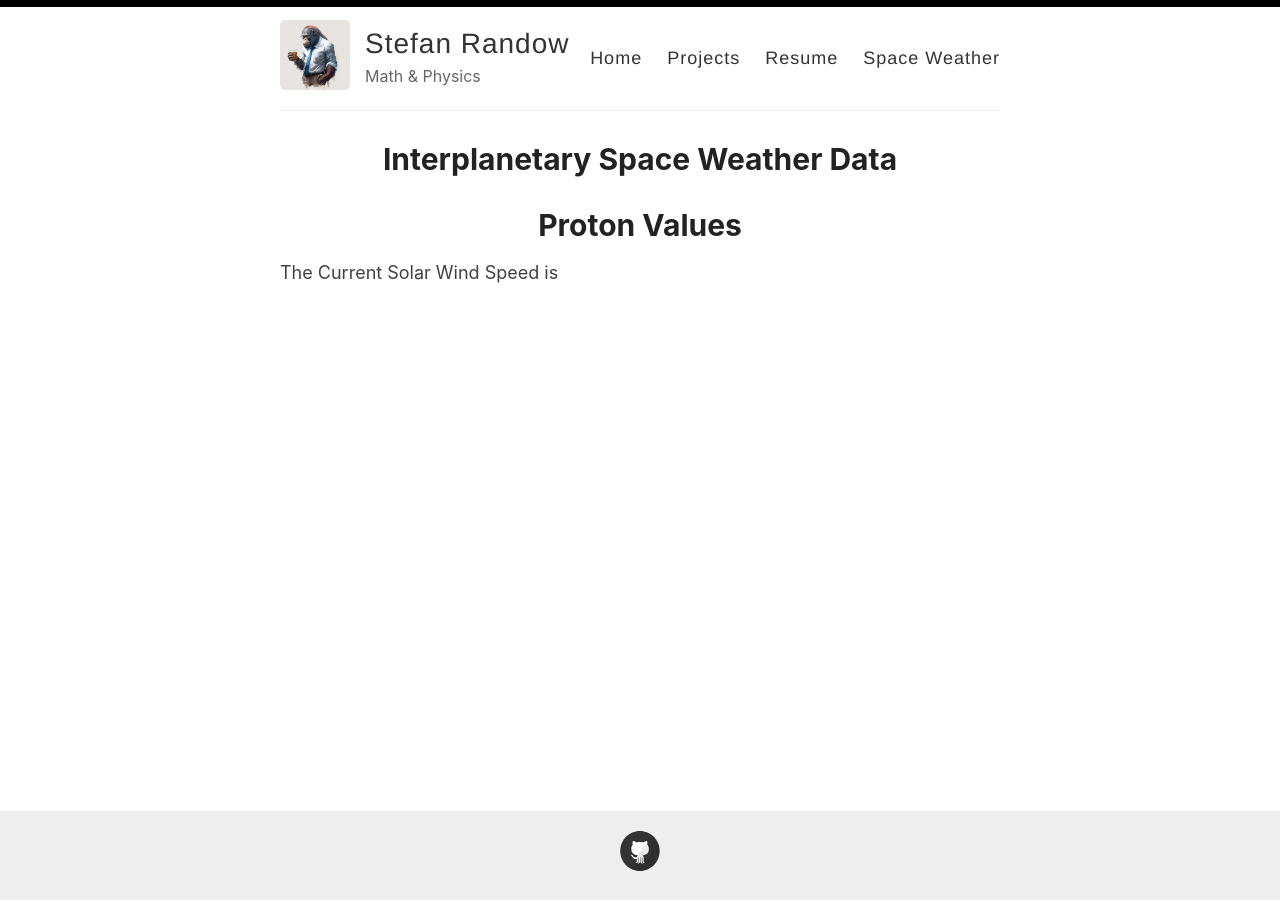
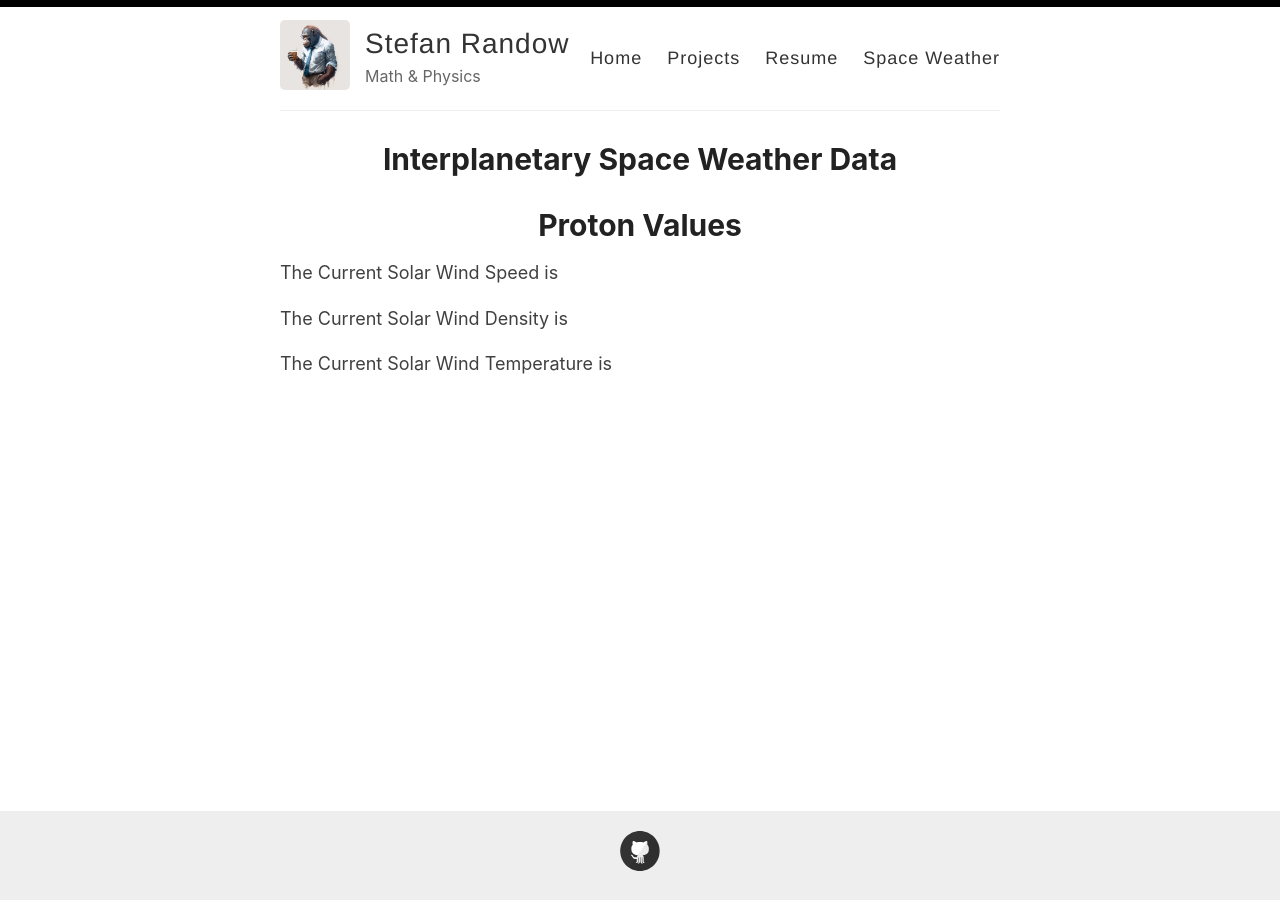
Before and after one commit to StefanRandow/StefanRandow.github.io, a Jekyll site: the page built from _pages/Space-Weather.html, in a window 1280 px wide. Built offline with Jekyll 4.4.1, drawn with Linux system fonts in a browser that asks for light colours; some of the changed lines change nothing that is shown.

Commit message:
Update Space-Weather.html

```diff
--- a/_pages/Space-Weather.html
+++ b/_pages/Space-Weather.html
@@ -8,10 +8,6 @@
 <html>
 <head>
   <title>Proton Values</title>
-
-</head>
-<body>
-
   <script src="./javascripts/protonData.js"></script>
   <script>
   async function getProtonValues() {
@@ -19,42 +15,31 @@
     const { s, speed, density, temperature } = await getProton();
 
     if (s == 0 || s == 1) {
-      // Create a new <span> element
-      const speedElement = document.createElement('span');
-      speedElement.id = 'speedValue';
-      speedElement.textContent = speed;
+      // Update the paragraph with the speed value
+      document.getElementById('speedParagraph').textContent = `The Current Solar Wind Speed is ${speed}`;
 
-      const densityElement = document.createElement('span');
-      densityElement.id = 'densityValue';
-      densityElement.textContent = density;
+      // Update the paragraph with the density value
+      document.getElementById('densityParagraph').textContent = `The Current Solar Wind Density is ${density}`;
 
-      const tempElement = document.createElement('span');
-      tempElement.id = 'tempValue';
-      tempElement.textContent = temperature;
-
-    else {
-      const errorSpeedElement = document.createElement('span');
-      errorSpeedElement.id = 'speedValue';
-      errorSpeedElement.textContent = 'Error, Bad Data';
-
-      const errorDensityElement = document.createElement('span');
-      errorDensityElement.id = 'densityValue';
-      errorDensityElement.textContent = 'Error, Bad Data';
-
-      const errorTempElement = document.createElement('span');
-      errorTempElement.id = 'tempValue';
-      errorTempElement.textContent = 'Error, Bad Data';
-      }
+      // Update the paragraph with the temperature value
+      document.getElementById('temperatureParagraph').textContent = `The Current Solar Wind Temperature is ${temperature}`;
+    } else {
+      // Update the paragraph with an error message
+      document.getElementById('speedParagraph').textContent = 'Error, Bad Data';
+      document.getElementById('densityParagraph').textContent = 'Error, Bad Data';
+      document.getElementById('temperatureParagraph').textContent = 'Error, Bad Data';
     }
   }
 
-  // Call the function to populate the value
+  // Call the function to populate the values
   getProtonValues();
-  setInterval(printProtonValues, 60000);
-</script>
-
+  setInterval(getProtonValues, 60000);
+  </script>
+</head>
+<body>
   <h1>Proton Values</h1>
-  <p> The Current Solar Wind Speed is <span id='speedValue'></span>
-
+  <p id="speedParagraph">The Current Solar Wind Speed is</p>
+  <p id="densityParagraph">The Current Solar Wind Density is</p>
+  <p id="temperatureParagraph">The Current Solar Wind Temperature is</p>
 </body>
 </html>
```
